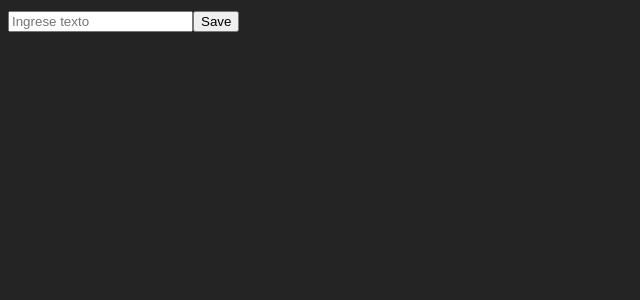
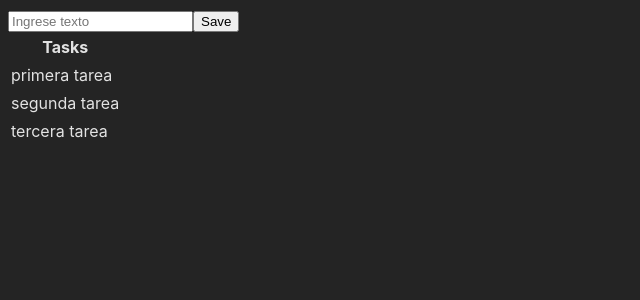
Before and after one commit to LuisFrancisco17/TodoList-App-React, a React (Vite) app: page / in a window 1280 px wide. Shown: the top 300 px of the page, without its empty margins (0-640 px from the left). Built offline with nearby package versions, Linux system fonts and the light colour scheme.

Commit message:
Lista y validación de tareas repetidas

```diff
--- a/src/App.jsx
+++ b/src/App.jsx
@@ -3,9 +3,37 @@ import { TaskCreator } from "./components/TaskCreator";
 
 const App = () => {
 
+  const [tasksItems, setTasksItems] = useState([
+    {name : 'primera tarea', done: false},
+    {name : 'segunda tarea', done: false},
+    {name : 'tercera tarea', done: false}
+  ])
+
+  function createNewTask(val) {
+    if(!tasksItems.find(task=> task.name ===  val)){
+      setTasksItems([...tasksItems, {name: val, done: 'false'}])
+    }
+  }
+
   return (
     <div className="App">
-      <TaskCreator />
+      <TaskCreator createNewTask={createNewTask}/>
+      <table>
+        <thead>
+          <tr>
+            <th>Tasks</th>
+          </tr>
+        </thead>
+        <tbody>
+            {
+            tasksItems.map( item =>(
+              <tr key={item.name}>
+                <td> {item.name} </td>
+              </tr> ))
+            }
+        </tbody>
+      </table>
+
     </div>
   );
 };
--- a/src/components/TaskCreator.jsx
+++ b/src/components/TaskCreator.jsx
@@ -1,10 +1,11 @@
 import React, { useState } from "react";
 
-export const TaskCreator = () => {
-  const [newTaskName, setNewTaskName] = useState();
+export const TaskCreator = ({createNewTask}) => {
+  const [newTaskName, setNewTaskName] = useState('');
 
   const handleSubmit = (e) => {
     e.preventDefault();
+    createNewTask(newTaskName)
     localStorage.setItem("Task", newTaskName);
     setNewTaskName("");
   };
```
